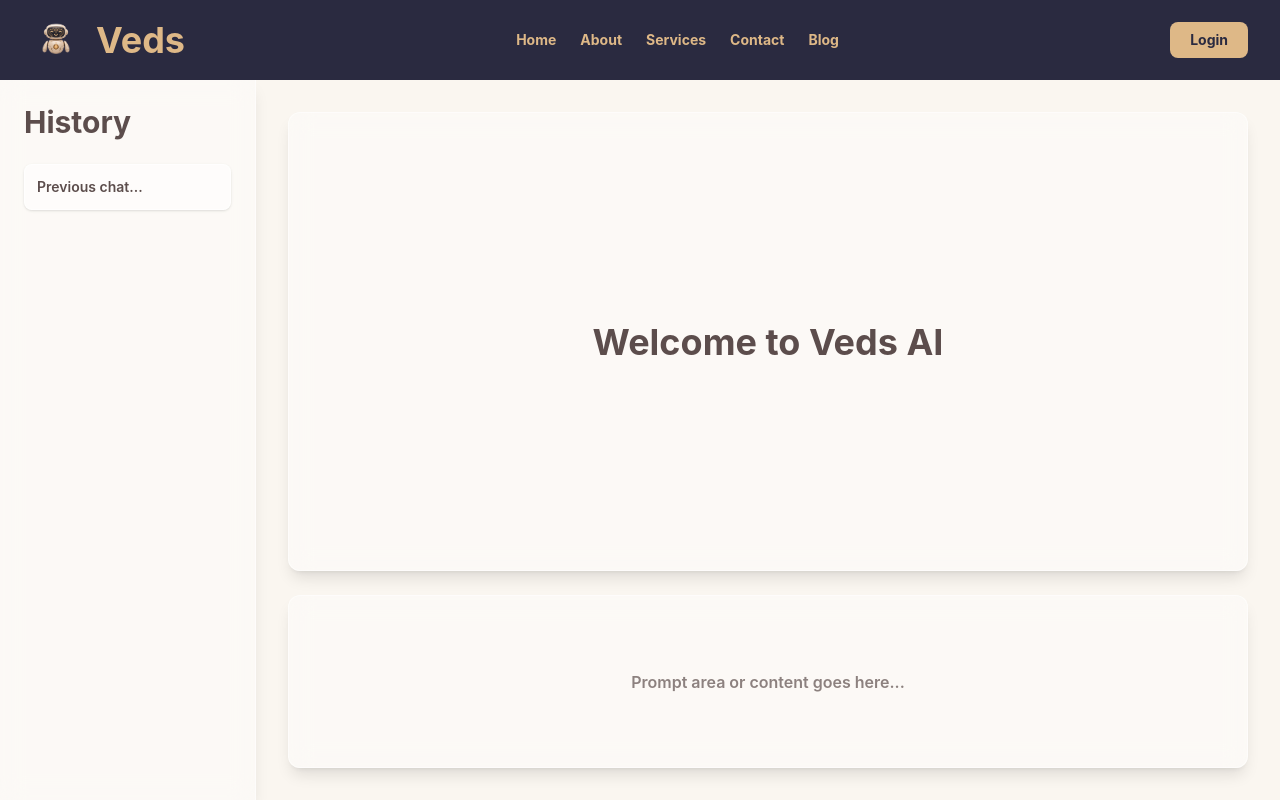
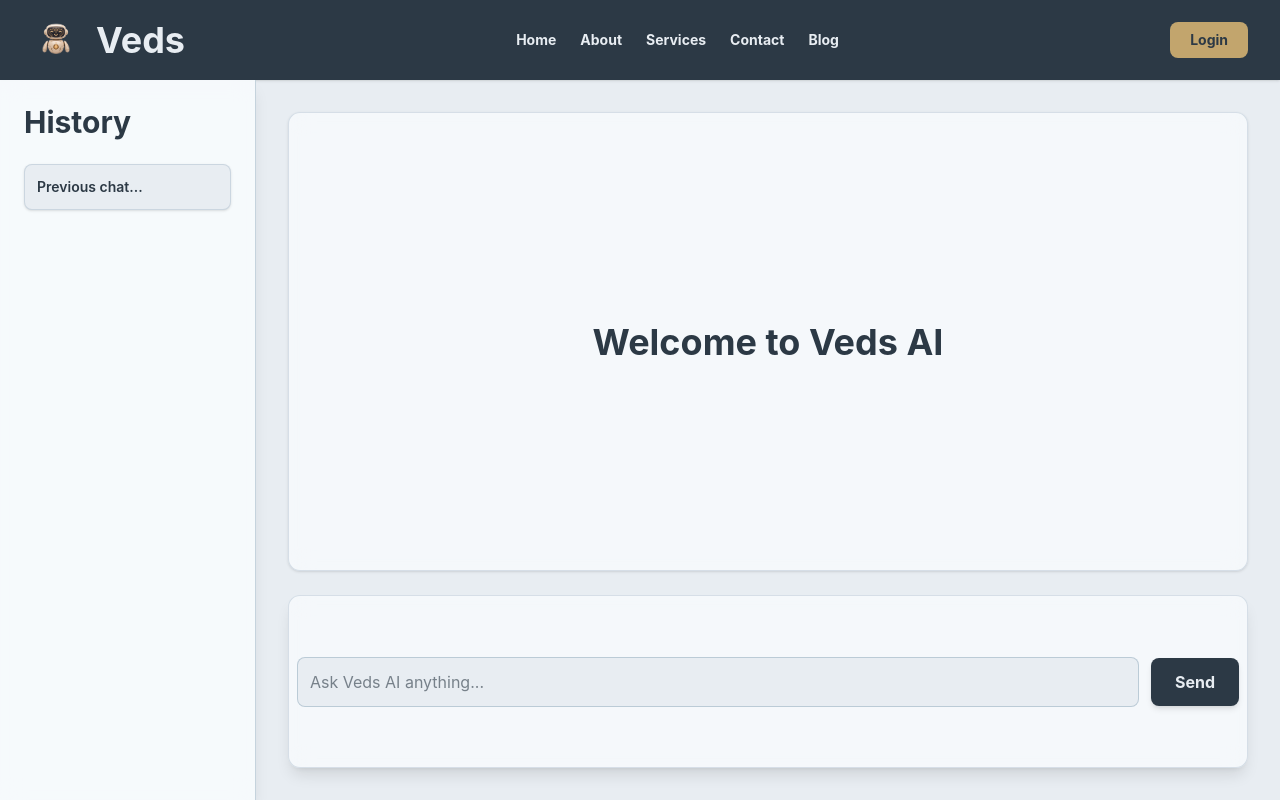
Before and after one commit to VedrajSingh1926/VedsAI, a React (Vite) app: page / in a window 1280 px wide. Built offline with nearby package versions, Linux system fonts and the light colour scheme.

Commit message:
Apply new color palette across UI

```diff
--- a/src/App.jsx
+++ b/src/App.jsx
@@ -10,19 +10,19 @@ function App() {
 
   return (
     <BrowserRouter>
-      <div className="flex flex-col h-screen overflow-hidden bg-[#FAF6F0]">
+      <div className="flex flex-col h-screen overflow-hidden bg-[#E8EDF2]">
         <Navbar />
         <Routes>
           <Route path="/" element={
-            <div className="flex flex-1 w-full overflow-hidden relative">
+            <div className="flex flex-1 w-full overflow-hidden relative bg-[#E8EDF2]">
               <Sidebar isOpen={isSidebarOpen} setIsOpen={setIsSidebarOpen} />
-              <main className="flex-1 overflow-y-auto">
+              <main className="flex-1 overflow-y-auto bg-[#E8EDF2]">
                 <Hero toggleSidebar={() => setIsSidebarOpen(prev => !prev)} />
               </main>
             </div>
           } />
           <Route path="/login" element={
-            <main className="flex-1 overflow-y-auto bg-[#FAF6F0]">
+            <main className="flex-1 overflow-y-auto bg-[#E8EDF2]">
               <Login />
             </main>
           } />
--- a/src/Components/ForgotPassword.jsx
+++ b/src/Components/ForgotPassword.jsx
@@ -3,8 +3,8 @@ import React from 'react'
 const Forgetpass = ({ onBackToLogin }) => {
   return (
     <div className='p-6 space-y-4'>
-      <h2 className='text-center text-3xl font-bold text-[#2a2a40]'>Reset Password</h2>
-      <p className='text-center text-sm text-[#4A3E3D]'>Answer the same security question from signup to reset your password.</p>
+      <h2 className='text-center text-3xl font-bold text-[#2C3945]'>Reset Password</h2>
+      <p className='text-center text-sm text-[#547A95]'>Answer the same security question from signup to reset your password.</p>
 
       <div>
         <label htmlFor='resetEmail' className='lb'>Email</label>
@@ -37,10 +37,10 @@ const Forgetpass = ({ onBackToLogin }) => {
       </div>
 
       <div className='flex flex-col gap-3 pt-2'>
-        <button type='button' className='bg-[#2a2a40] text-[#DEB887] font-bold p-3 rounded-lg shadow-md w-full cursor-pointer hover:opacity-90 transition-opacity'>
+        <button type='button' className='bg-[#2C3945] text-[#E8EDF2] font-bold p-3 rounded-lg shadow-md w-full cursor-pointer hover:bg-[#547A95] transition-colors'>
           Reset Password
         </button>
-        <button type='button' onClick={onBackToLogin} className='text-[#2a2a40] font-medium hover:text-[#DEB887] hover:underline'>
+        <button type='button' onClick={onBackToLogin} className='text-[#2C3945] font-medium hover:text-[#C2A56D] hover:underline'>
           Back to Login
         </button>
       </div>
--- a/src/Components/Hero.jsx
+++ b/src/Components/Hero.jsx
@@ -3,20 +3,27 @@ import React from 'react'
 const Hero = ({ toggleSidebar }) => {
   return (
     <div className='flex flex-col h-full bg-transparent p-4 md:p-8 relative'>
-      {/* Mobile Sidebar Toggle Button */}
       <button
         onClick={toggleSidebar}
-        className="min-[650px]:hidden mb-4 self-start bg-white/40 backdrop-blur-md border border-white/50 p-2 px-4 rounded-lg text-[#4A3E3D] shadow-sm hover:bg-white/60 transition-colors flex items-center gap-2 cursor-pointer z-50"
+        className="min-[650px]:hidden mb-4 self-start bg-[#F8FBFD]/90 backdrop-blur-md border border-[#547A95]/30 p-2 px-4 rounded-lg text-[#2C3945] shadow-sm hover:bg-[#E8EDF2] transition-colors flex items-center gap-2 cursor-pointer z-50"
       >
         <i className="fa-solid fa-clock-rotate-left"></i>
         <span className="font-semibold text-sm">History</span>
       </button>
 
-      <div className='h-[70%] w-full bg-white/40 backdrop-blur-md border border-white/50 rounded-xl shadow-lg flex items-center justify-center p-6 text-center'>
-        <h2 className="text-2xl md:text-4xl font-bold text-[#5c4d4c]">Welcome to Veds AI</h2>
+      <div className='h-[70%] w-full bg-[#F8FBFD]/80 backdrop-blur-md rounded-xl flex items-center justify-center p-6 text-center border border-[#547A95]/20 shadow-sm'>
+        <h2 className="text-2xl md:text-4xl font-bold text-[#2C3945]">Welcome to Veds AI</h2>
       </div>
-      <div className="flex-1 mt-6 bg-white/40 backdrop-blur-md border border-white/50 rounded-xl shadow-lg p-4 flex items-center justify-center">
-        <p className="text-[#5c4d4c]/70 font-semibold">Prompt area or content goes here...</p>
+
+      <div className="flex-1 mt-6 bg-[#F8FBFD]/80 backdrop-blur-md border border-[#547A95]/20 rounded-xl shadow-lg px-2 p flex items-center justify-center gap-3">
+        <input
+          type="text"
+          placeholder="Ask Veds AI anything..."
+          className='w-full bg-[#E8EDF2] border border-[#547A95]/30 text-[#2C3945] p-3 rounded-lg focus:outline-none focus:border-[#547A95] transition-colors placeholder:text-[#2C3945]/60'
+        />
+        <button className='bg-[#2C3945] text-[#E8EDF2] font-bold p-3 px-6 rounded-lg shadow-md cursor-pointer hover:bg-[#547A95] transition-colors whitespace-nowrap'>
+          Send
+        </button>
       </div>
     </div>
   )
--- a/src/Components/Navbar.jsx
+++ b/src/Components/Navbar.jsx
@@ -10,43 +10,40 @@ const Navbar = () => {
 
   return (
     <>
-      <div className="bg-[#2a2a40] text-[#DEB887] flex justify-between items-center px-4 min-[650px]:px-8 py-4 relative z-50">
+      <div className="bg-[#2C3945] text-[#E8EDF2] flex justify-between items-center px-4 min-[650px]:px-8 py-4 relative z-50 shadow-sm">
         <Link to="/" className="flex items-center gap-2 min-[650px]:gap-4">
           <img src="./Logo.png" alt="Logo" className='size-10 min-[650px]:size-12'/>
           <div className="text-2xl min-[650px]:text-4xl font-bold">Veds</div>
         </Link>
 
-
         <div className="text-sm font-bold hidden min-[650px]:block">
           <ul className="flex flex-row gap-6 justify-center items-center">
-            <Link to="/"><li className="hover:text-white cursor-pointer transition-colors">Home</li></Link>
-            <li className="hover:text-white cursor-pointer transition-colors">About</li>
-            <li className="hover:text-white cursor-pointer transition-colors">Services</li>
-            <li className="hover:text-white cursor-pointer transition-colors">Contact</li>
-            <li className="hover:text-white cursor-pointer transition-colors">Blog</li>
+            <Link to="/"><li className="hover:text-[#C2A56D] cursor-pointer transition-colors">Home</li></Link>
+            <li className="hover:text-[#C2A56D] cursor-pointer transition-colors">About</li>
+            <li className="hover:text-[#C2A56D] cursor-pointer transition-colors">Services</li>
+            <li className="hover:text-[#C2A56D] cursor-pointer transition-colors">Contact</li>
+            <li className="hover:text-[#C2A56D] cursor-pointer transition-colors">Blog</li>
           </ul>
         </div>
 
-
         <div className="flex items-center gap-4">
-          <Link to="/login" className="hidden min-[650px]:block bg-[#DEB887] text-[#2a2a40] px-5 py-2 rounded-lg font-bold hover:bg-white transition-colors cursor-pointer text-sm">
+          <Link to="/login" className="hidden min-[650px]:block bg-[#C2A56D] text-[#2C3945] px-5 py-2 rounded-lg font-bold hover:bg-[#547A95] hover:text-[#E8EDF2] transition-colors cursor-pointer text-sm">
             Login
           </Link>
 
-          <div onClick={toggleMenu} className="min-[650px]:hidden block cursor-pointer text-xl hover:text-white transition-colors p-2">
+          <div onClick={toggleMenu} className="min-[650px]:hidden block cursor-pointer text-xl hover:text-[#C2A56D] transition-colors p-2">
             <i className="fa-solid fa-bars"></i>
           </div>
         </div>
 
-
         {isMenuOpen && (
-          <ul className="absolute top-full left-0 bg-[#2a2a40] w-full text-center py-4 min-[650px]:hidden border-t border-[#393953] shadow-xl">
-            <Link to="/" onClick={toggleMenu}><li className="py-3 hover:text-white hover:bg-[#393953] cursor-pointer transition-colors">Home</li></Link>
-            <li className="py-3 hover:text-white hover:bg-[#393953] cursor-pointer transition-colors">About</li>
-            <li className="py-3 hover:text-white hover:bg-[#393953] cursor-pointer transition-colors">Services</li>
-            <li className="py-3 hover:text-white hover:bg-[#393953] cursor-pointer transition-colors">Contact</li>
-            <li className="py-3 hover:text-white hover:bg-[#393953] cursor-pointer transition-colors">Blog</li>
-            <Link to="/login" onClick={toggleMenu}><li className="py-3 text-white font-bold cursor-pointer border-t border-[#393953] mt-2 pt-4 hover:bg-[#393953] transition-colors">Login</li></Link>
+          <ul className="absolute top-full left-0 bg-[#2C3945] w-full text-center py-4 min-[650px]:hidden border-t border-[#547A95]/40 shadow-xl">
+            <Link to="/" onClick={toggleMenu}><li className="py-3 hover:text-[#C2A56D] hover:bg-[#547A95]/20 cursor-pointer transition-colors">Home</li></Link>
+            <li className="py-3 hover:text-[#C2A56D] hover:bg-[#547A95]/20 cursor-pointer transition-colors">About</li>
+            <li className="py-3 hover:text-[#C2A56D] hover:bg-[#547A95]/20 cursor-pointer transition-colors">Services</li>
+            <li className="py-3 hover:text-[#C2A56D] hover:bg-[#547A95]/20 cursor-pointer transition-colors">Contact</li>
+            <li className="py-3 hover:text-[#C2A56D] hover:bg-[#547A95]/20 cursor-pointer transition-colors">Blog</li>
+            <Link to="/login" onClick={toggleMenu}><li className="py-3 text-[#E8EDF2] font-bold cursor-pointer border-t border-[#547A95]/40 mt-2 pt-4 hover:bg-[#547A95]/20 transition-colors">Login</li></Link>
           </ul>
         )}
       </div>
--- a/src/Components/SideBar.jsx
+++ b/src/Components/SideBar.jsx
@@ -5,21 +5,20 @@ const Sidebar = ({ isOpen, setIsOpen }) => {
     <>
       {isOpen && (
         <div
-          className="min-[650px]:hidden fixed inset-0 bg-black/20 backdrop-blur-sm z-40"
+          className="min-[650px]:hidden fixed inset-0 bg-[#2C3945]/20 backdrop-blur-sm z-40"
           onClick={() => setIsOpen(false)}
         />
       )}
-      <div className={`${isOpen ? 'flex absolute inset-y-0 left-0' : 'hidden'} min-[650px]:relative min-[650px]:flex w-64 flex-col bg-white/40 backdrop-blur-md border-r border-white/50 text-[#4A3E3D] p-6 h-full shadow-lg z-50 transition-all`}>
+      <div className={`${isOpen ? 'flex absolute inset-y-0 left-0' : 'hidden'} min-[650px]:relative min-[650px]:flex w-64 flex-col bg-[#F8FBFD]/90 backdrop-blur-md border-r border-[#547A95]/30 text-[#2C3945] p-6 h-full shadow-lg z-50 transition-all`}>
         <div className="flex justify-between items-center mb-6">
-          <h1 className='text-3xl font-bold text-[#5c4d4c]'>History</h1>
-          <button className="min-[650px]:hidden text-xl text-[#5c4d4c] p-2 cursor-pointer" onClick={() => setIsOpen(false)}>
+          <h1 className='text-3xl font-bold text-[#2C3945]'>History</h1>
+          <button className="min-[650px]:hidden text-xl text-[#2C3945] p-2 cursor-pointer" onClick={() => setIsOpen(false)}>
             <i className="fa-solid fa-xmark"></i>
           </button>
         </div>
         <div className='flex flex-col gap-2'>
-          {/* History items can go here */}
-          <div className="p-3 bg-white/50 rounded-lg shadow-sm border border-white/60 cursor-pointer hover:bg-white/70 transition-colors">
-            <p className="text-sm font-semibold truncate text-[#5c4d4c]">Previous chat...</p>
+          <div className="p-3 bg-[#E8EDF2] rounded-lg shadow-sm border border-[#547A95]/20 cursor-pointer hover:bg-[#F8FBFD] transition-colors">
+            <p className="text-sm font-semibold truncate text-[#2C3945]">Previous chat...</p>
           </div>
         </div>
       </div>
--- a/src/index.css
+++ b/src/index.css
@@ -1,4 +1,20 @@
 @import "tailwindcss";
+
+:root {
+  --bg: #E8EDF2;
+  --surface: #F8FBFD;
+  --primary: #2C3945;
+  --accent: #547A95;
+  --gold: #C2A56D;
+  --text: #2C3945;
+}
+
+body {
+  margin: 0;
+  background-color: var(--bg);
+  color: var(--text);
+  font-family: Inter, ui-sans-serif, system-ui, -apple-system, BlinkMacSystemFont, "Segoe UI", sans-serif;
+}
 
 .btn1 {
     @apply bg-[#EADBC8] text-sm text-[#4A3E3D] font-semibold p-3 rounded-lg border border-[#DAC0A3] cursor-pointer hover:bg-[#F5F5F5] transition-colors;
```
Also changed, not shown: src/Components/Footer.jsx (+7 -12 lines), src/Components/Login.jsx (+5 -5 lines).
